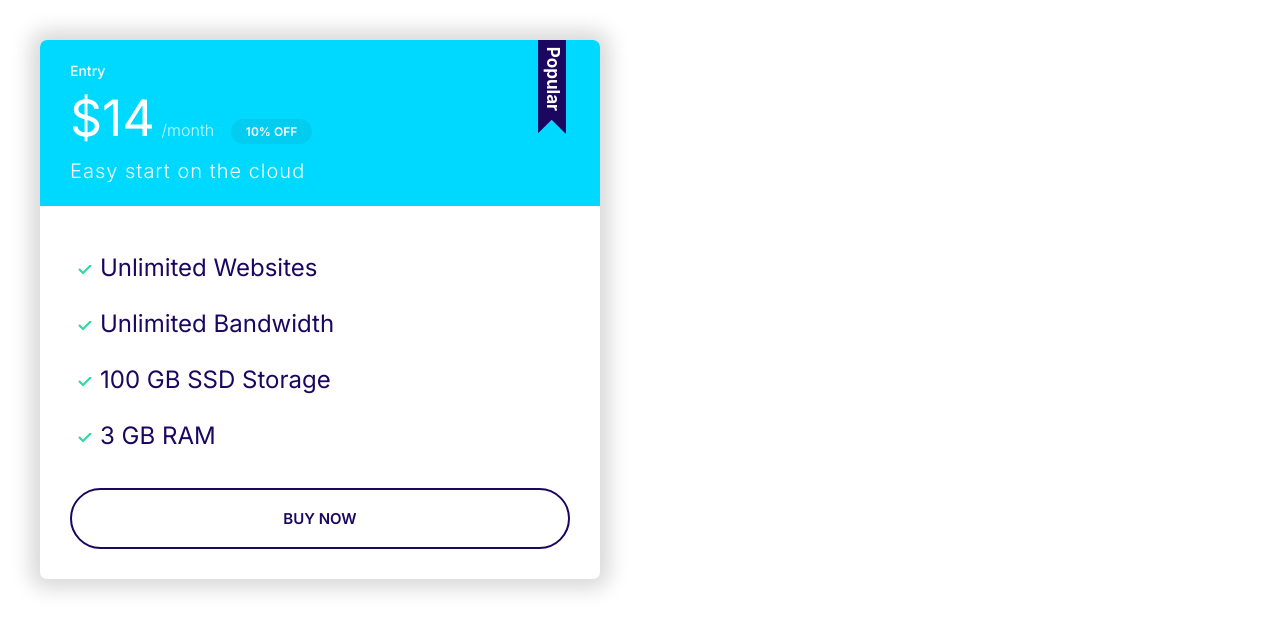
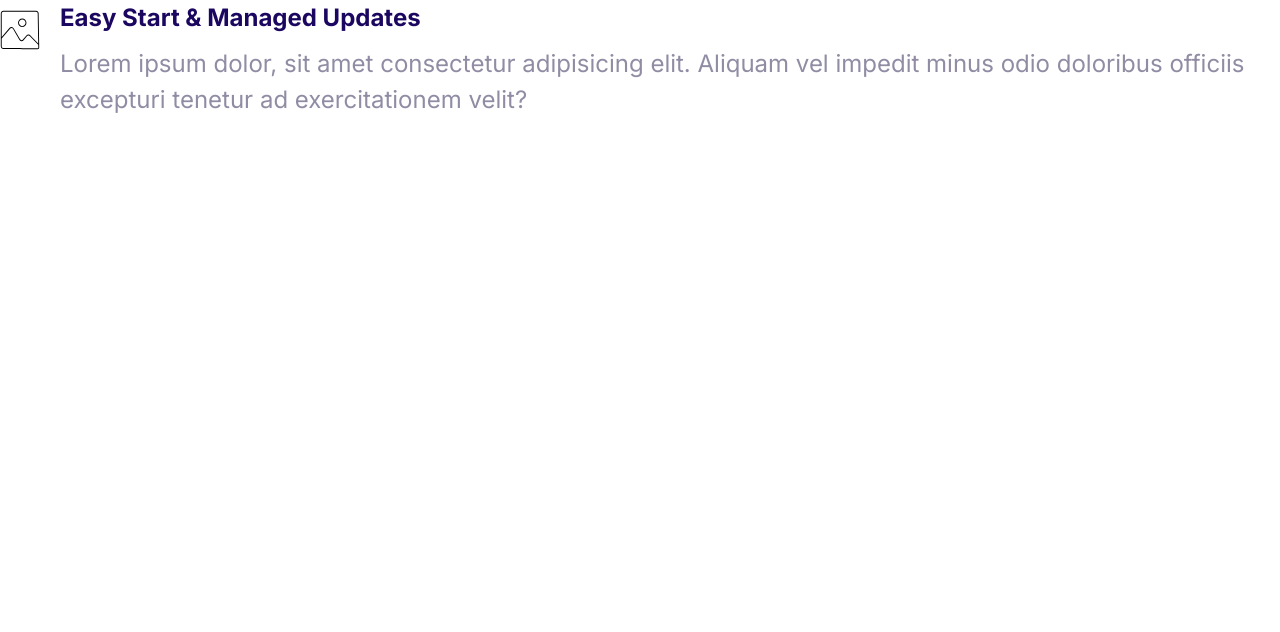
Before and after one commit to Klemen03/My-First-Website, a plain HTML site: page index.html in a window 1280 px wide. Drawn offline with Linux system fonts and the light colour scheme.

Commit message:
Build the media object component.

```diff
--- a/css/styles.css
+++ b/css/styles.css
@@ -355,3 +355,21 @@ a {
     font-size: 1.6rem;
   }
 }
+
+/* Media */
+
+.media {
+  display: flex;
+}
+
+.media__title {
+  margin-top: 0;
+}
+
+.media__body {
+  margin: 0 2rem;
+}
+
+.media__image {
+  margin-top: 1rem;
+}
--- a/index.html
+++ b/index.html
@@ -14,26 +14,19 @@
     <link rel="stylesheet" href="./css/styles.css" />
   </head>
   <body>
-    <div style="width: 50%; padding: 4rem">
-      <div class="plan plan--popular">
-        <div class="card card--secondary">
-          <header class="card__header">
-            <h3 class="plan__name">Entry</h3>
-            <span class="plan__price">$14</span>
-            <span class="plan__billing-cycle">/month</span>
-            <span class="badge badge--secondary badge--small">10% OFF</span>
-            <span class="plan__description">Easy start on the cloud</span>
-          </header>
-          <div class="card__body">
-            <ul class="list list--tick">
-              <li class="list__item">Unlimited Websites</li>
-              <li class="list__item">Unlimited Bandwidth</li>
-              <li class="list__item">100 GB SSD Storage</li>
-              <li class="list__item">3 GB RAM</li>
-            </ul>
-            <button class="btn btn--outline btn--block">Buy now</button>
-          </div>
-        </div>
+    <div class="media">
+      <div class="media__image">
+        <svg class="icon">
+          <use xlink:href="images/sprite.svg#snap"></use>
+        </svg>
+      </div>
+      <div class="media__body">
+        <h3 class="media__title">Easy Start & Managed Updates</h3>
+        <p>
+          Lorem ipsum dolor, sit amet consectetur adipisicing elit. Aliquam vel
+          impedit minus odio doloribus officiis excepturi tenetur ad
+          exercitationem velit?
+        </p>
       </div>
     </div>
   </body>
```
Also changed, not shown: components/mediaObject.html (added, +15 -0 lines).
